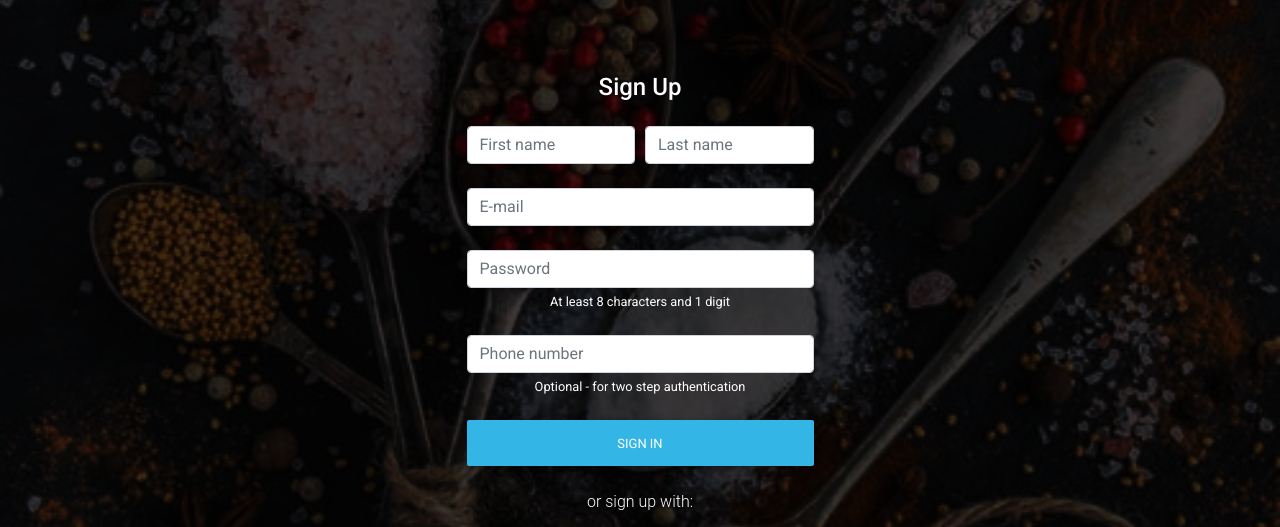
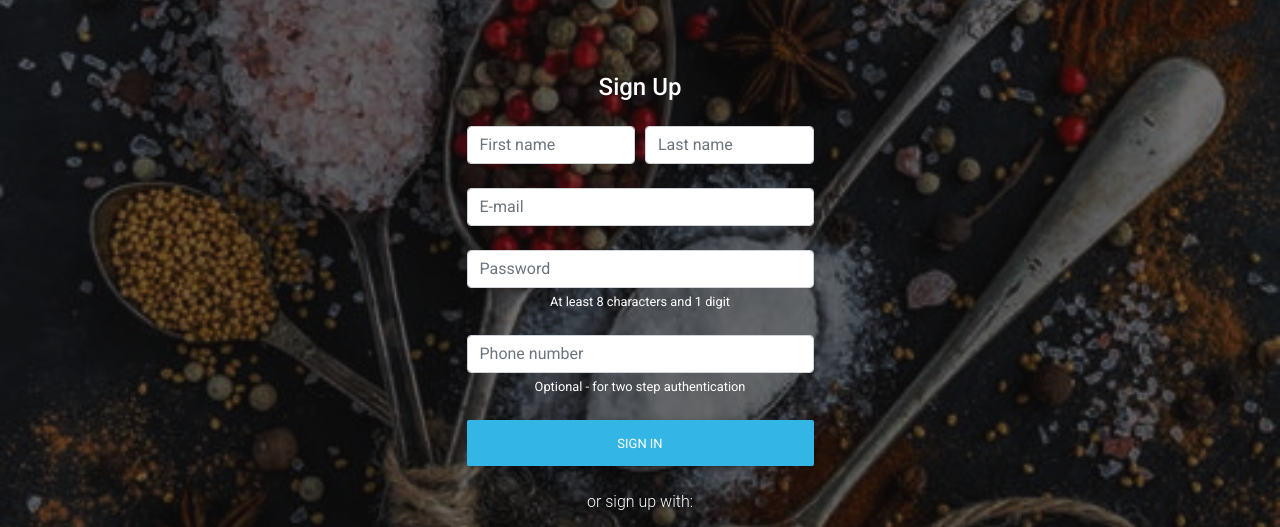
Before and after one commit to ilyasahmedshaikh/food-restaurant, a plain HTML site: page signup-index.html in a window 1280 px wide. Shown: the top 527 px of the page. Drawn offline with Linux system fonts and the light colour scheme; a web font is replaced by a local one.

Commit message:
change background image color done

```diff
--- a/css/style.css
+++ b/css/style.css
@@ -46,6 +46,16 @@ p
 
 /* sign up styling start --------------------------------------------------------------- */
 
+.backg-img
+{
+    width: 100%;
+    height: 100vh;
+    background-position: center;
+    background-repeat: no-repeat;
+    background-size: cover;
+    background-color: #2f2d2d;
+    background-blend-mode: soft-light;
+}
 .text-muted
 {
     color: #ffffff!important;
--- a/signup-index.html
+++ b/signup-index.html
@@ -22,7 +22,7 @@
 <body>
 
     <section>
-        <div class="back-img py-4" style="background-image: url(img/back-img1.jpeg);">
+        <div class="backg-img py-4" style="background-image: url(img/back-img1.jpeg);">
             <div class="container">
                 <div class="row justify-content-center">
                     <div class="sign-up col-md-5 col-12">
```
